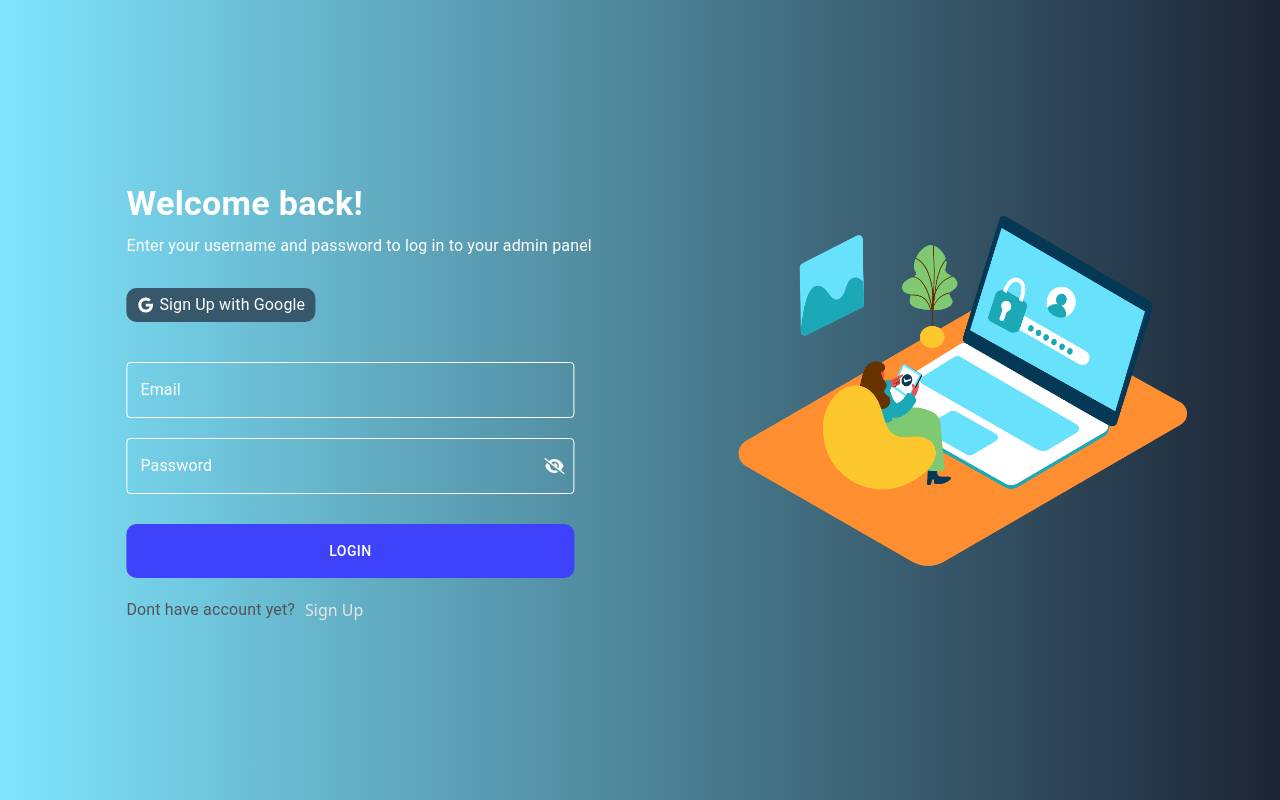
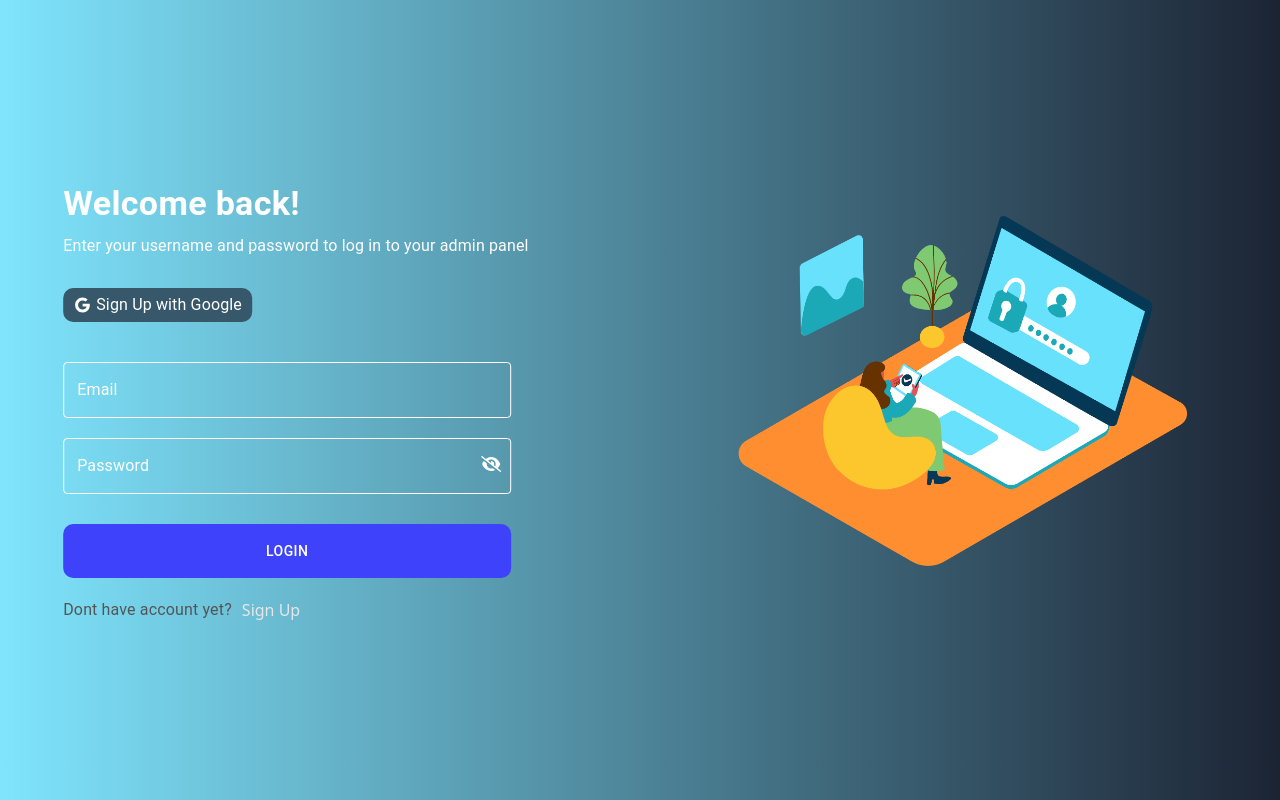
Before and after one commit to Ali-Mohebbi-Developer/admin-panel, a Next.js app: page / in a window 1280 px wide. Built offline with nearby package versions, Linux system fonts and the light colour scheme.

Commit message:
Update page.jsx

```diff
--- a/src/app/Login/page.jsx
+++ b/src/app/Login/page.jsx
@@ -108,7 +108,12 @@ const Login = () => {
                 height: "100%",
                 justifyContent: "center",
                 alignItems: "flex-start",
-                transform: "translateX(20%)",
+                transform: {
+                  xs: "translateX(0)",
+                  md: "translateX(10%)",
+                  lg: "translateX(10%)",
+                },
+                padding: { xs: "40px", sm: "150px", md: "0" },
               }}
             >
               <Typography
@@ -149,7 +154,7 @@ const Login = () => {
                   name="email"
                   variant="outlined"
                   sx={{
-                    width: { xs: "100%", md: "28rem" },
+                    width: { xs: "16rem", sm: "24rem", md: "28rem" },
                     marginY: "10px",
                     "& .MuiInputBase-root": {
                       color: "white",
@@ -179,7 +184,12 @@ const Login = () => {
                   helperText={formik.touched.email && formik.errors.email}
                 />
 
-                <Box sx={{ position: "relative" }}>
+                <Box
+                  sx={{
+                    display: "flex",
+                    alignItems: "flex-start",
+                  }}
+                >
                   <TextField
                     fullWidth
                     type={showPass ? "text" : "password"}
@@ -187,7 +197,7 @@ const Login = () => {
                     name="password"
                     variant="outlined"
                     sx={{
-                      width: { xs: "100%", md: "28rem" },
+                      width: { xs: "16rem", sm: "24rem", md: "28rem" },
                       marginY: "10px",
                       "& .MuiInputBase-root": {
                         color: "white",
@@ -223,10 +233,7 @@ const Login = () => {
                   <Box
                     onClick={() => setShowPass(!showPass)}
                     sx={{
-                      position: "absolute",
-                      top: "50%",
-                      right: "10px",
-                      transform: "translateY(-50%)",
+                      transform: "translate(-150% , 100%)",
                       color: "black",
                       cursor: "pointer",
                       color: showPass ? "#3240FF" : "white",
@@ -242,7 +249,7 @@ const Login = () => {
                     marginY: "20px",
                     backgroundColor: "#3e43fb",
                     color: "white",
-                    width: { xs: "100%", md: "28rem" },
+                    width: { xs: "16rem", sm: "24rem", md: "28rem" },
                     transition: "0.4s",
                     padding: "15px 20px",
                     borderRadius: "10px",
```
